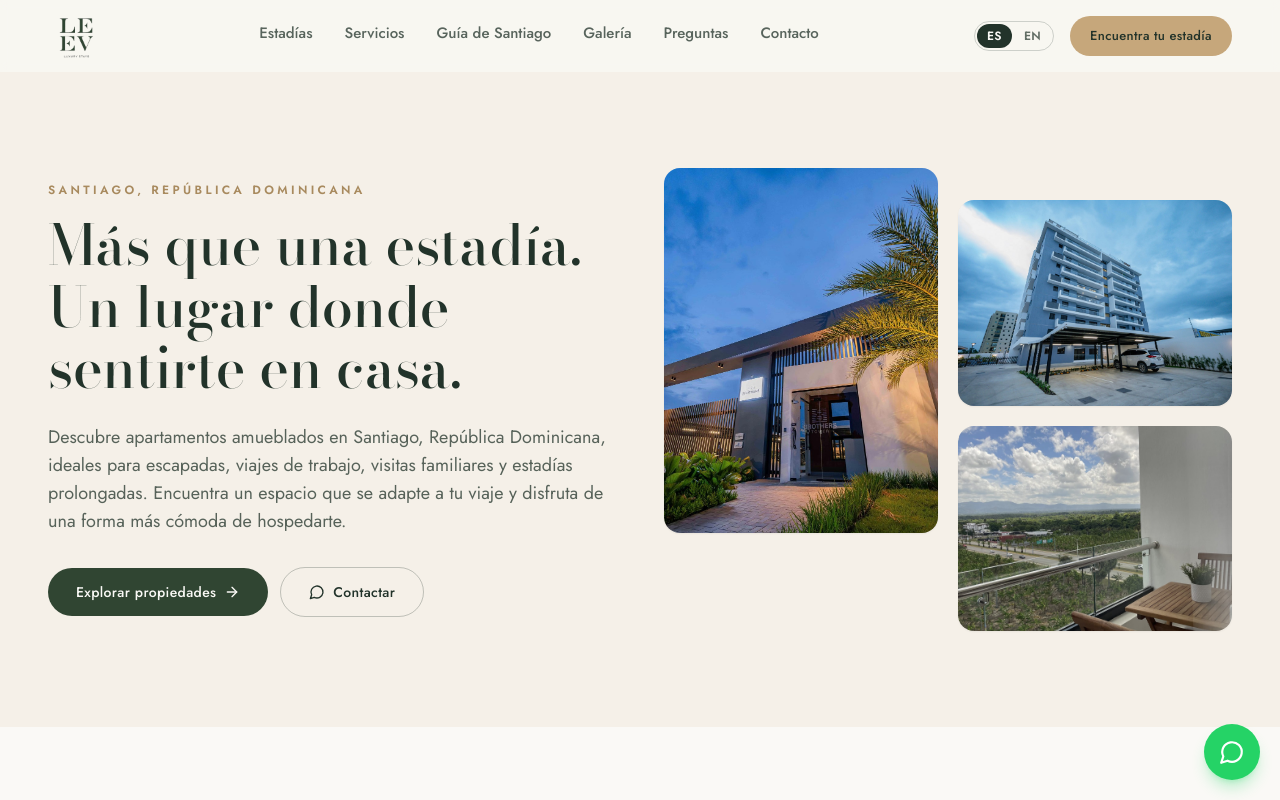
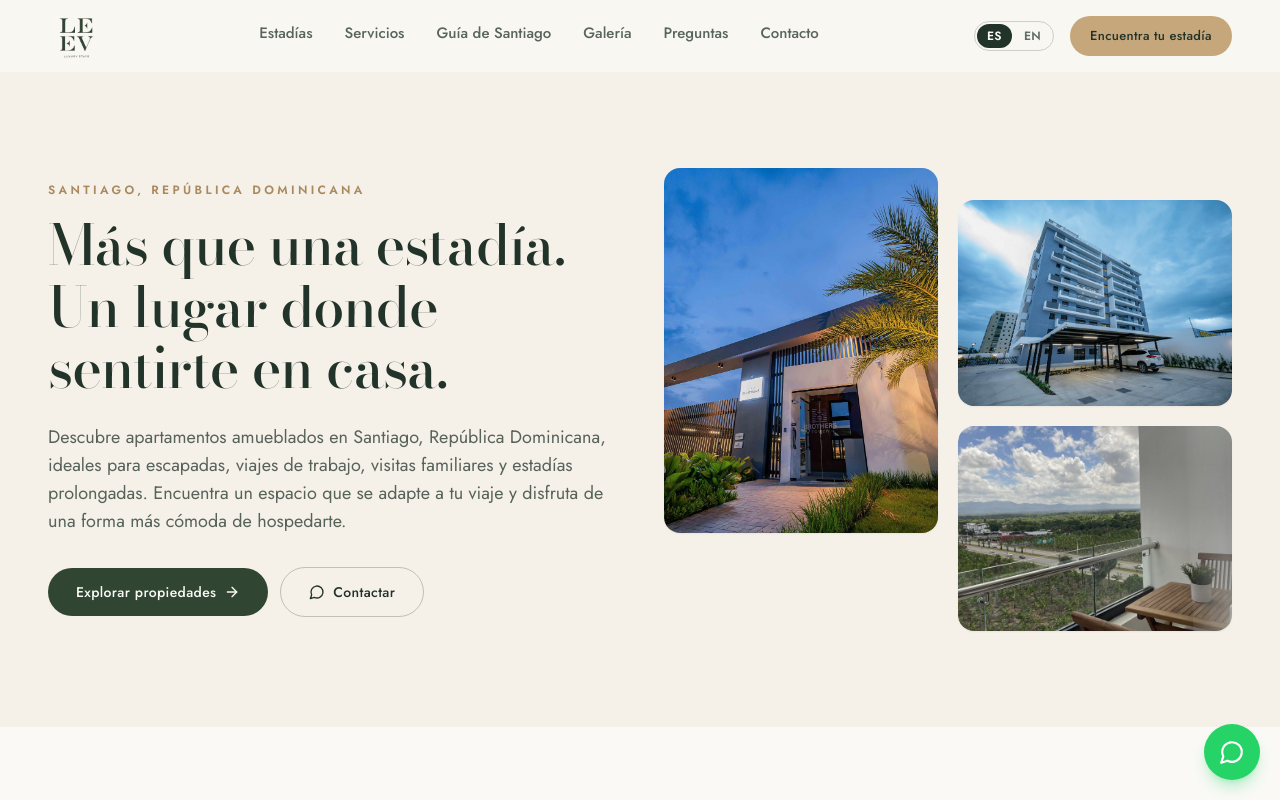
Before and after one commit to Leev-lux/landing-page, a React (Vite) app: page / in a window 1280 px wide. Shown: the top 800 px of the page. Built offline with nearby package versions, Linux system fonts and the light colour scheme.

Commit message:
Títulos: espaciado de letras más ajustado para Bodoni Moda
Co-Authored-By: Claude Opus 5.5 <noreply@anthropic.com>
Claude-Session: https://claude.ai/code/session_01Qmd6khnYBKWZrg5Q8AFDnK

```diff
--- a/src/index.css
+++ b/src/index.css
@@ -17,6 +17,7 @@
 
   h1, h2, h3, h4, h5, h6 {
     @apply font-display;
+    letter-spacing: -0.015em;
   }
 
   ::selection {
```
